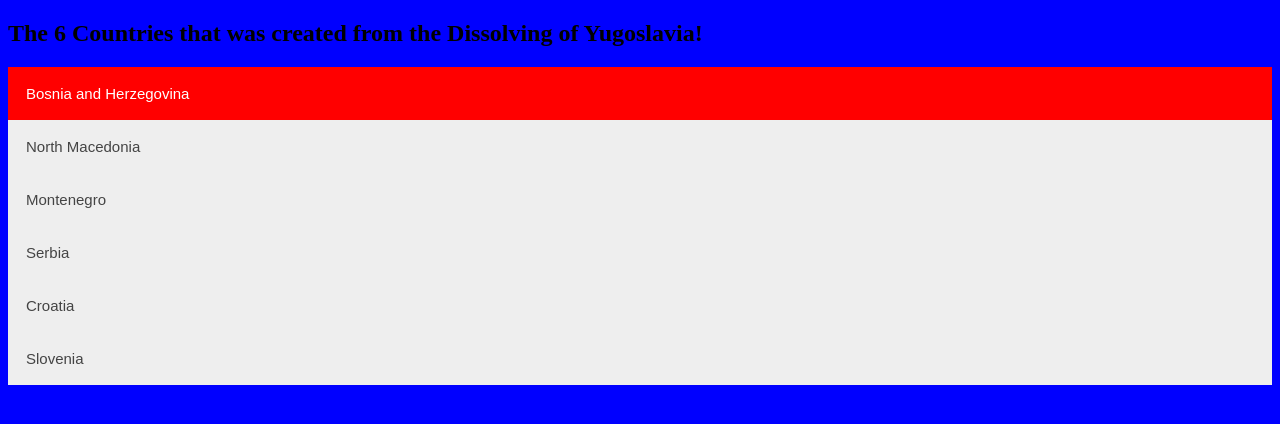
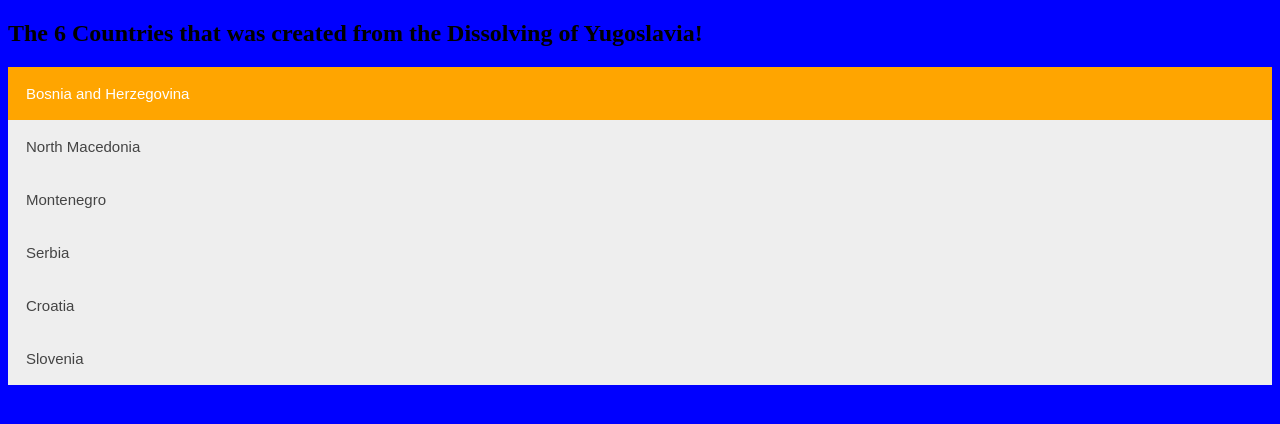
Before and after one commit to Gaines2025/Mis4013HW1, a plain HTML site: page index.html in a window 1280 px wide. Drawn offline with Linux system fonts and the light colour scheme.

Commit message:
Update index.html

```diff
--- a/index.html
+++ b/index.html
@@ -36,7 +36,7 @@
     <body style="background-color:blue;">
 
 <button class="accordion"style=
-        "background-color: red;
+        "background-color: orange;
         color: white;">Bosnia and Herzegovina</button>
 <div class="panel">
     <p><a href="https://en.wikipedia.org/wiki/Bosnia_and_Herzegovina" target="_blank">Bosnia and Herzegovina Wiki</a></p>
```
